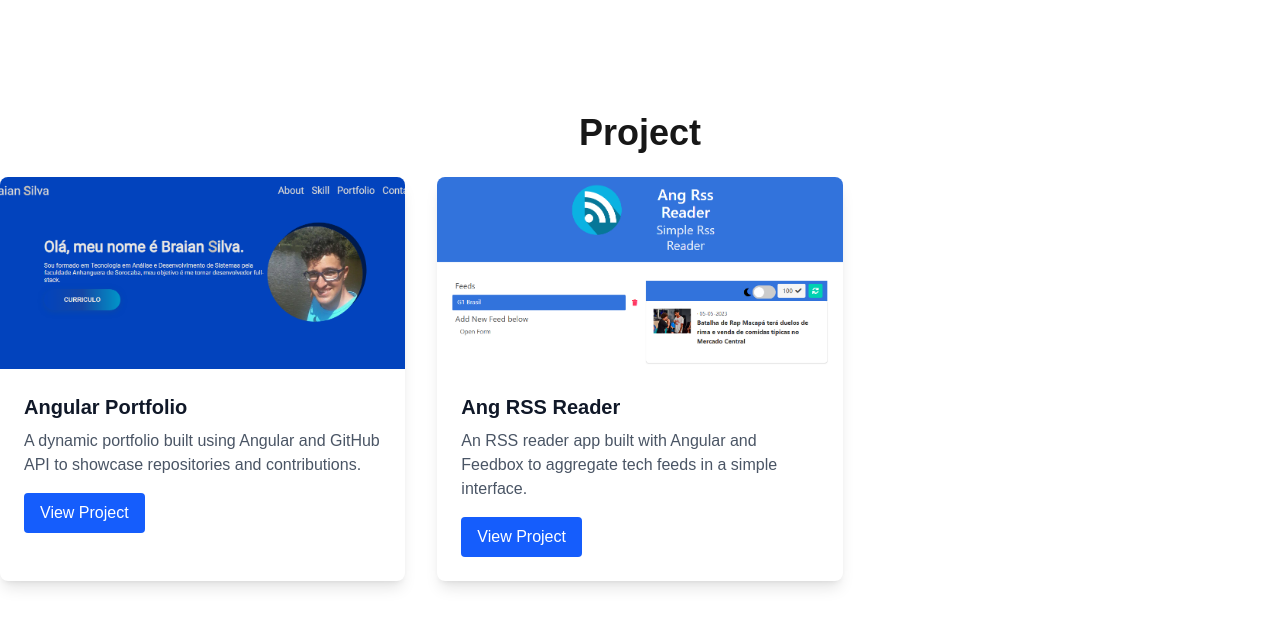
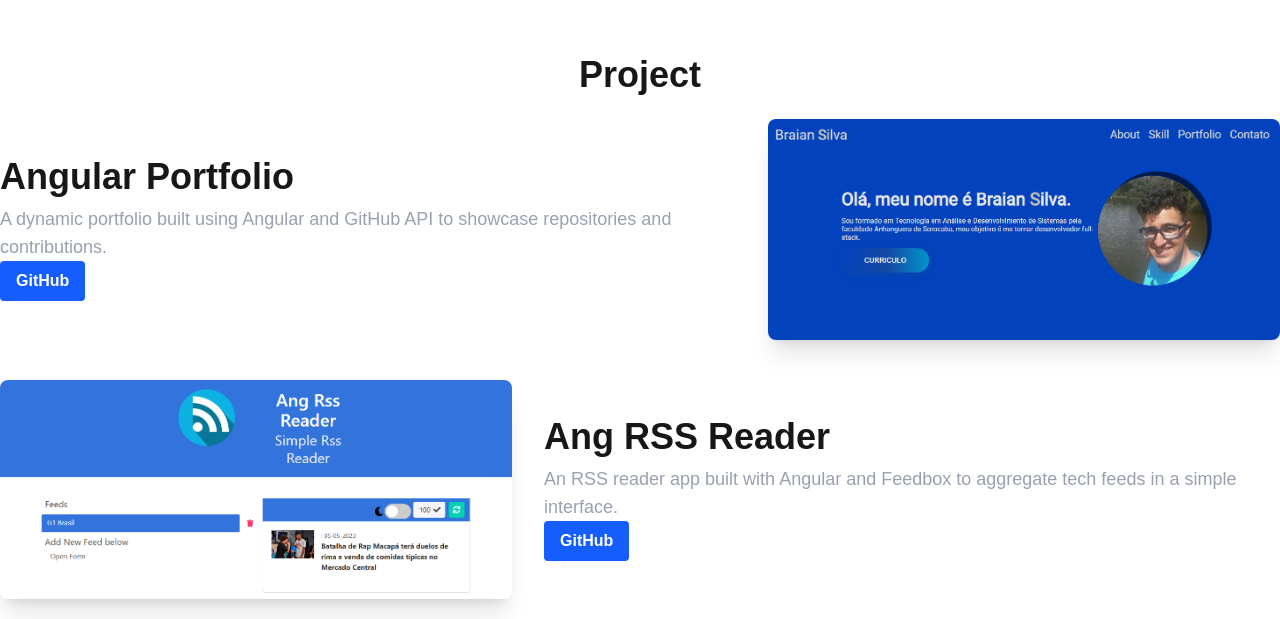
Before and after one commit to BraianS/portfolio-nextjs, a Next.js app: page / in a window 1280 px wide. Shown: the part 2161-2780 px from the top of the page. Built offline with nearby package versions, Linux system fonts and the light colour scheme.

Commit message:
Update project layout

```diff
--- a/src/components/Projects/project.tsx
+++ b/src/components/Projects/project.tsx
@@ -4,6 +4,7 @@ import projects from "../../data/data.json"
 import Image from "next/image";
 import Link from "next/link";
 import { Title } from "../Title";
+import { div } from "framer-motion/client";
 
 export default function Project() {
 
@@ -12,42 +13,34 @@ export default function Project() {
     return (
         <section id="projects" className="h-screen flex flex-col items-center  justify-center ">
 
-            <Title title="Project"/>
+            <Title title="Project" />
 
-            <div className="grid grid-cols-1 md:grid-cols-2 lg:grid-cols-3 gap-8">
-                {portfolioData.projects.map((project: Projects) => (
-                    <div
-                        key={project.name}
-                        className="bg-white dark:bg-gray-800 rounded-lg shadow-lg overflow-hidden transition-transform duration-300 hover:scale-105"
-                    >
-                        <div className="relative h-48 w-full">
+            {projects.projects.map((project: Projects, index: number) => (
+                <div key={index} className="mb-10">
+                    <div className={`flex flex-col md:flex-row items-center gap-8 ${index % 2 !== 0 ? 'md:flex-row-reverse' : ''}`}>
+                        <div className="flex-1 text-center md:text-left">
+                            <h2 className="text-4xl font-bold mb-2">{project.name}</h2>
+                            <p className="text-lg text-gray-400 mb">{project.description}</p>
+                            <div className="flex justify-center md:justify-start space-x-4">
+                                <Link href={project.link} target="_blank" className="bg-blue-600 hover:bg-blue-700 text-white font-bold py-2 px-4 rounded transition-colors duration-300">
+                                    GitHub
+                                </Link>
+                            </div>
+                        </div>
+
+                        <div className="flex-1 w-full max-w-lg">
                             <Image
-                                src={project.image}
-                                alt={project.name}
-                                fill
-                                className="object-cover"
-                                sizes="(max-width: 768px) 100vw, (max-width: 1200px) 50vw, 33vw"
-                            />
-                        </div>
-                        <div className="p-6">
-                            <h2 className="text-xl font-semibold mb-2 text-gray-900 dark:text-white">
-                                {project.name}
-                            </h2>
-                            <p className="text-gray-600 dark:text-gray-300 mb-4">
-                                {project.description}
-                            </p>
-                            <Link
-                                href={project.link}
-                                target="_blank"
-                                rel="noopener noreferrer"
-                                className="inline-block px-4 py-2 bg-blue-600 text-white rounded hover:bg-blue-700 transition-colors"
-                            >
-                                View Project
-                            </Link>
+                            src={project.image}
+                            alt={project.name}
+                            width={600}
+                            height={400}
+                            className="rounded-lg shadow-xl"/>
                         </div>
                     </div>
-                ))}
-            </div>
+                </div>
+
+            ))}
+
         </section>
     )
 }
```
